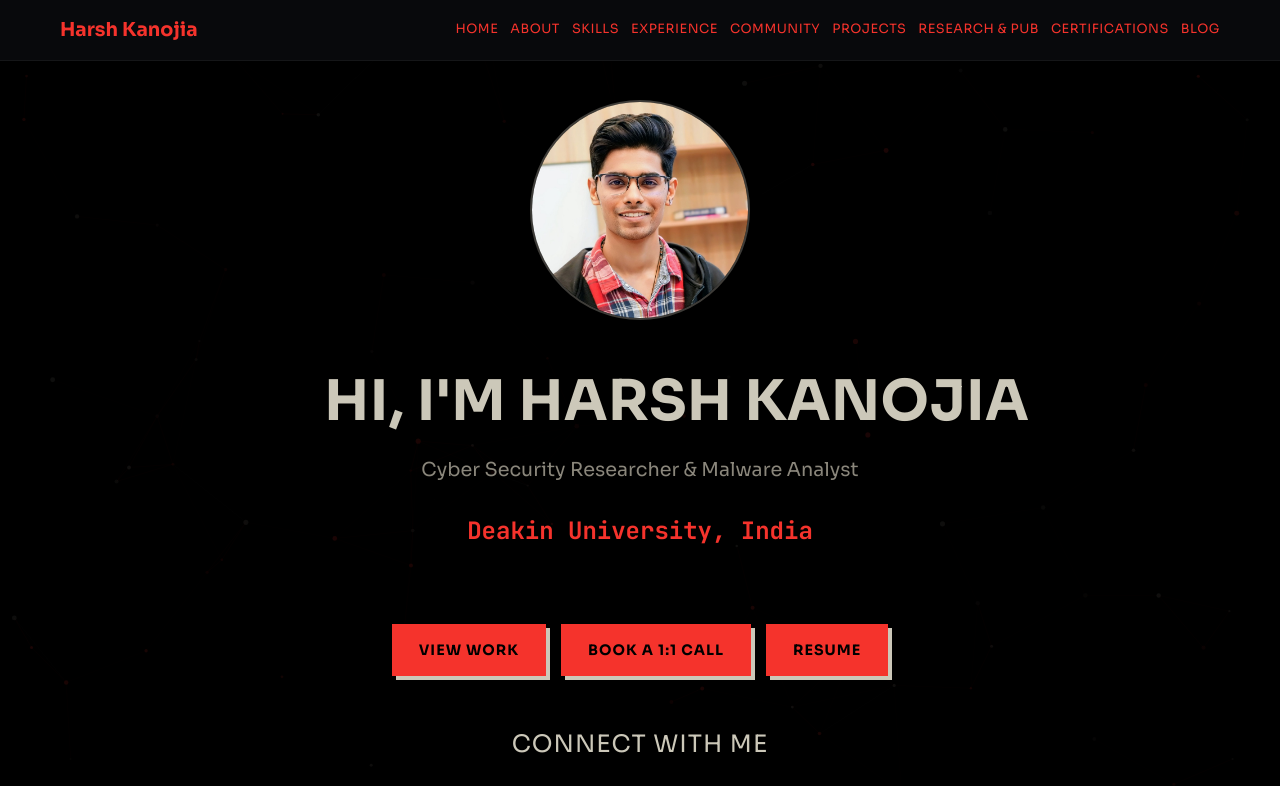
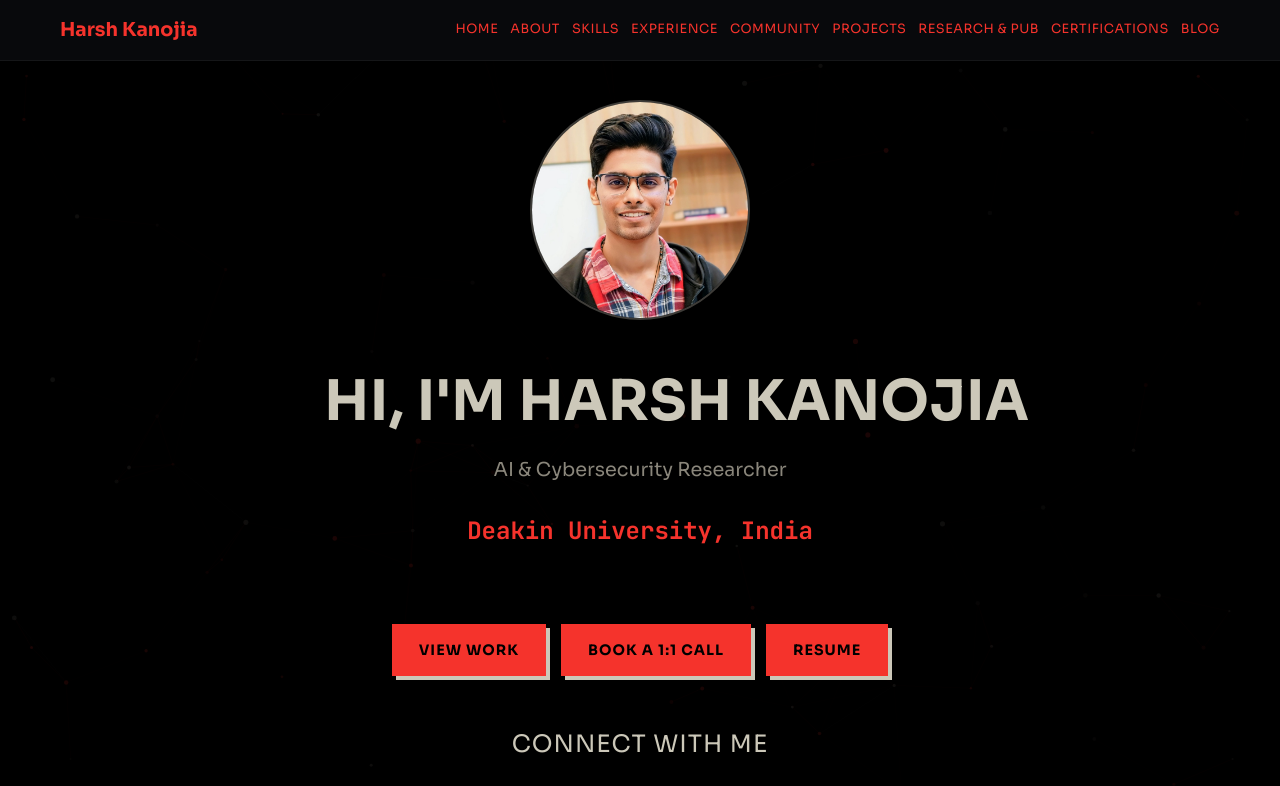
Before and after one commit to harsh-hak/harsh-hak.github.io, a React (Vite) app: page / in a window 1280 px wide. Shown: the top 786 px of the page. Built offline with nearby package versions, Linux system fonts and the light colour scheme; no server answers.

Commit message:
chore: update role tagline to AI & Cybersecurity Researcher

```diff
--- a/index.html
+++ b/index.html
@@ -5,9 +5,9 @@
   <meta charset="UTF-8" />
 
   <meta name="viewport" content="width=device-width, initial-scale=1.0" />
-  <title>Harsh Kanojia - Cyber Security Researcher & Malware Analyst</title>
+  <title>Harsh Kanojia - AI & Cybersecurity Researcher</title>
   <meta name="description"
-    content="Harsh Kanojia's Portfolio. Cyber Security Researcher, Malware Analyst, and Security Specialist. Explore my security research, tools, and projects." />
+    content="Harsh Kanojia's Portfolio. AI & Cybersecurity Researcher and Security Specialist. Explore my security research, tools, and projects." />
   <meta name="google-site-verification" content="jzZW44CssBpEsDBuen0z8E4MyGG9ay_YV_rjHrS4lnI" />
   <meta name="theme-color" content="#000000" />
   <link rel="canonical" href="https://harsh-hak.github.io/" />
@@ -19,9 +19,9 @@
 
   <!-- Static Open Graph for LinkedIn/Bots -->
   <meta property="og:type" content="website" />
-  <meta property="og:title" content="Harsh Kanojia - Cyber Security Researcher & Malware Analyst" />
+  <meta property="og:title" content="Harsh Kanojia - AI & Cybersecurity Researcher" />
   <meta property="og:description"
-    content="Harsh Kanojia is a Cyber Security Researcher and Malware Analyst specializing in threat detection, digital forensics, and secure development. Explore my portfolio to see my security research and tools." />
+    content="Harsh Kanojia is an AI & Cybersecurity Researcher specializing in threat detection, digital forensics, and secure development. Explore my portfolio to see my security research and tools." />
   <meta property="og:image" content="https://harsh-hak.github.io/assets/profile.jpg" />
   <meta property="og:url" content="https://harsh-hak.github.io/" />
   <meta property="og:site_name" content="Harsh Kanojia - Portfolio" />
@@ -33,8 +33,8 @@
 <body>
   <div id="root">
     <!-- Static Content for SEO Bots -->
-    <h1>Harsh Kanojia - Cyber Security Researcher & Malware Analyst</h1>
-    <p>Harsh Kanojia is a Cyber Security Researcher and Malware Analyst specializing in threat detection, digital
+    <h1>Harsh Kanojia - AI & Cybersecurity Researcher</h1>
+    <p>Harsh Kanojia is an AI & Cybersecurity Researcher specializing in threat detection, digital
       forensics, and secure development. Explore my portfolio to see my security research and tools.</p>
   </div>
   <script type="module" src="/src/main.jsx"></script>
--- a/src/App.jsx
+++ b/src/App.jsx
@@ -23,8 +23,8 @@ function App() {
   return (
     <>
       <SEO
-        title="Harsh Kanojia - Cyber Security Researcher & Malware Analyst"
-        description="Harsh Kanojia is a Cyber Security Researcher and Malware Analyst specializing in threat detection, digital forensics, and secure development. Explore my portfolio to see my security research and tools."
+        title="Harsh Kanojia - AI & Cybersecurity Researcher"
+        description="Harsh Kanojia is an AI & Cybersecurity Researcher specializing in threat detection, digital forensics, and secure development. Explore my portfolio to see my security research and tools."
         keywords="Harsh Kanojia, Cyber Security Researcher, Malware Analyst, Information Security, Penetration Testing, Digital Forensics, Python, Network Security"
       />
       {/* Background Effects */}
@@ -62,7 +62,7 @@ function App() {
           <div className="footer-col">
             <h3>Harsh Kanojia</h3>
             <p style={{ color: '#888', lineHeight: '1.6' }}>
-              Cyber Security Researcher & Malware Analyst.<br />
+              AI & Cybersecurity Researcher.<br />
               Securing the digital frontier, one exploit at a time.
             </p>
           </div>
--- a/src/components/SEO.jsx
+++ b/src/components/SEO.jsx
@@ -69,12 +69,12 @@ export default function SEO({
                             "https://github.com/harsh-hak",
                             "https://topmate.io/harsh_kanojia"
                         ],
-                        "jobTitle": "Cyber Security Researcher",
+                        "jobTitle": "AI & Cybersecurity Researcher",
                         "worksFor": {
                             "@type": "Organization",
                             "name": "Self-Employed"
                         },
-                        "description": "Cyber Security Researcher and Malware Analyst specializing in threat detection, digital forensics, and secure development.",
+                        "description": "AI & Cybersecurity Researcher specializing in threat detection, digital forensics, and secure development.",
                         "knowsAbout": ["Cyber Security", "Malware Analysis", "Digital Forensics", "Network Security", "Penetration Testing"]
                     },
                     {
--- a/src/data.js
+++ b/src/data.js
@@ -1,6 +1,6 @@
 export const resumeData = {
   name: "Harsh Kanojia",
-  role: "Cyber Security Researcher & Malware Analyst",
+  role: "AI & Cybersecurity Researcher",
   contact: {
     linkedin: "harsh-kanojia369",
     github: "harsh-hak",
```
